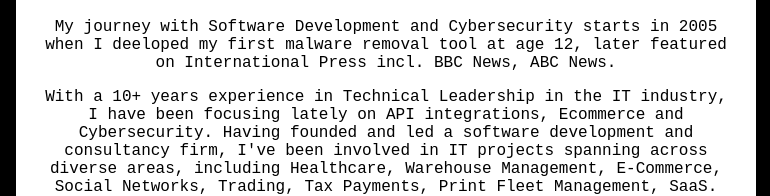
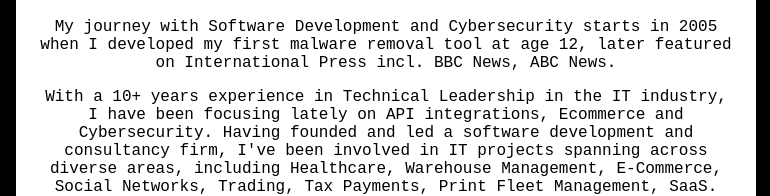
Before and after one commit to fdelorenzi/fdelorenzi.github.io, a plain HTML site: page about.html in a window 1280 px wide. Shown: the part 571-767 px from the top of the page, 254-1024 px from the left. Drawn offline with Linux system fonts and the light colour scheme.

Commit message:
fix(about): correct typo error

```diff
--- a/about.html
+++ b/about.html
@@ -36,7 +36,7 @@ ____  _____ _     ___  ____  _____ _   _ ________
                 <img src="img/logo.png" class="about-image" />
                 <div class="about-section">
                     <p>
-                        My journey with Software Development and Cybersecurity starts in 2005 when I deeloped my first malware removal tool at age 12, later featured on International Press incl. BBC News, ABC News.</p>
+                        My journey with Software Development and Cybersecurity starts in 2005 when I developed my first malware removal tool at age 12, later featured on International Press incl. BBC News, ABC News.</p>
                     <p>
                         With a 10+ years experience in Technical Leadership in the IT industry, I have been focusing lately on API integrations, Ecommerce and Cybersecurity. Having founded and led a software development and consultancy firm, I've been involved in IT projects spanning across diverse areas, including Healthcare, Warehouse Management, E-Commerce, Social Networks, Trading, Tax Payments, Print Fleet Management, SaaS.
 
```
